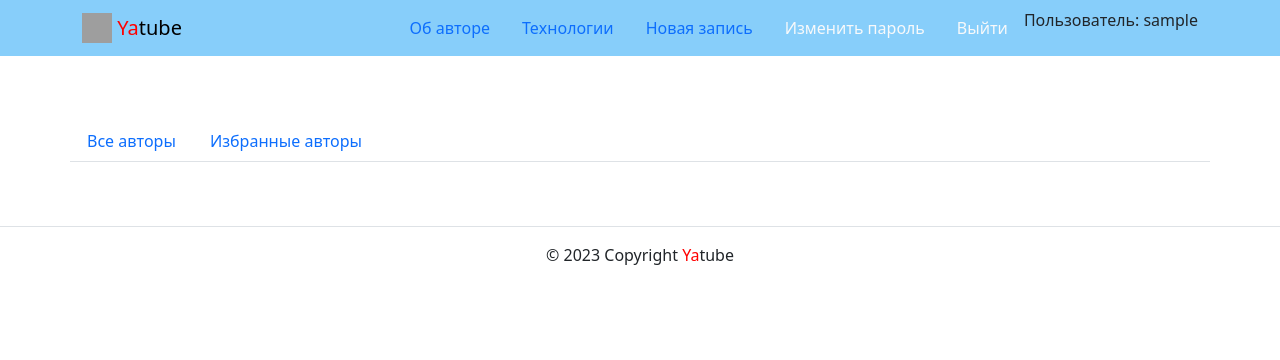
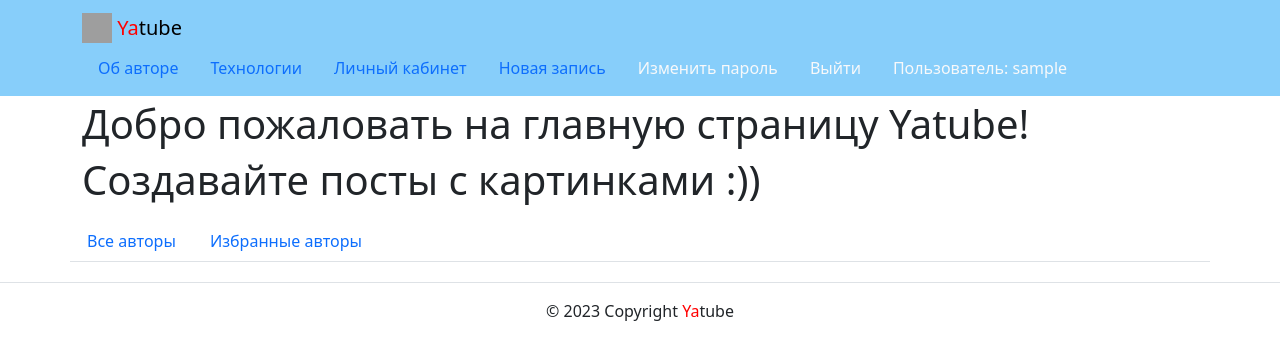
Before and after one commit to smaspb17/facetube, a Django app: page / in a window 1280 px wide. Shown: the top 360 px of the page. Run offline with Django 3.2, Linux system fonts and the light colour scheme; the visitor is signed in with stand-in values (Sample User, id 1); data that the repository does not hold is empty; some libraries are stand-ins or nearby versions; grey boxes are pictures that could not be loaded.

Commit message:
Update by me 1

```diff
--- a/yatube/posts/views.py
+++ b/yatube/posts/views.py
@@ -3,13 +3,13 @@ from django.contrib.auth.models import User
 from django.shortcuts import render, get_object_or_404, redirect
 from django.contrib.auth.decorators import login_required  # встр. авториз
 from django.core.paginator import Paginator
-from django.views.decorators.cache import cache_page
+# from django.views.decorators.cache import cache_page
 from .models import Post, Group, Comment, Follow
 from . forms import PostForm, CommentForm
 
 
 SELECT_LIMIT = 10
-CACHE_TIME_IN_SEC = 20
+# CACHE_TIME_IN_SEC = 1
 
 
 def paginator(request, posts):
@@ -19,7 +19,7 @@ def paginator(request, posts):
     return page_obj
 
 
-@cache_page(CACHE_TIME_IN_SEC, key_prefix='index_page')
+# @cache_page(CACHE_TIME_IN_SEC, key_prefix='index_page')
 def index(request):
     post_list = Post.objects.all().select_related('author')
     page_obj = paginator(request, post_list)
@@ -59,6 +59,8 @@ def profile(request, username):
         'posts': posts,
         'following': following,
         'follower_count': follower_count,
+        'user': user,
+        'author': author,
     }
     return render(request, 'posts/profile.html', context)
 
--- a/yatube/templates/about/author.html
+++ b/yatube/templates/about/author.html
@@ -6,10 +6,10 @@
   Всем привет! Меня зовут Марат и я начинающий программист. Осваиваю язык программирования Python, а с ним и фреймворк Django.
   Это мой первый сайт, сделанный под чутким руководством команды Яндекс.Практикума. Тут все по простому, но сделано с душой.
   Программистом стал после юриста и экономиста, потому что программы и компьютер нравятся с детства. Хочу быть одним из тех,
-  кто создает полезные вещи для хороших людей!
+  кто создает полезные вещи для людей!
 </p>
 <p>
-  В движении к программированию мне помогла советом моя мама, и котики! Мур мяу!
+  В движении к программированию мне помогла советом моя судьба в 2021-2022 гг.!
 </p>
 <p><a href="https://github.com/smaspb17">Мой аккаунт в Github</a></p>
 {% endblock %}
--- a/yatube/templates/includes/header.html
+++ b/yatube/templates/includes/header.html
@@ -20,6 +20,11 @@
         </li>
         {% if user.is_authenticated %}
         <li class="nav-item">
+          <a class="nav-link {% if view_name == 'posts:profile' %}active{% endif %}"
+            href="{% url 'posts:profile' user.username %}">Личный кабинет
+          </a>
+        </li>
+        <li class="nav-item">
           <a class="nav-link {% if view_name == 'posts:post_create' %}active{% endif %}"
             href="{% url 'posts:post_create' %}">Новая запись
           </a>
@@ -34,8 +39,10 @@
             href="{% url 'users:logout' %}">Выйти
           </a>
         </li>
-        <li>
+        <li class="nav-item">
+          <a class="nav-link link-light">
           Пользователь: {{ user.username }}
+          </a>
         </li>
         {% else %}
         <li class="nav-item">
--- a/yatube/templates/posts/index.html
+++ b/yatube/templates/posts/index.html
@@ -1,11 +1,12 @@
 {% extends 'base.html' %}
 {% load thumbnail %}
-{% load cache %}
+<!-- {% load cache %} -->
 {% block title %}Последние обновления на сайте{% endblock %}
 {% block content %}
   <!-- класс py-5 создает отступы сверху и снизу блока -->
-  <div class="container py-5">
-  {% cache 20 index_page %}
+  <div class="container py-1">
+  <h1>Добро пожаловать на главную страницу Yatube!</h1>
+  <h1>Создавайте посты с картинками :))</h1>
   {% include 'posts/includes/switcher.html' %}
   {% for post in page_obj %}
     <ul>
@@ -13,19 +14,26 @@
         Автор: {{ post.author.get_full_name }}
       </li>
       <li>
+        Группа: {{ post.group.title }}
+      </li>
+      <li>
         Дата публикации: {{ post.pub_date|date:"d E Y" }}
       </li>
+      <li>
+        <a href="{% url 'posts:profile' post.author.username %}">Страничка автора поста</a>
+      </li>
+      {% if post.group %}
+      <li>
+        <a href="{% url 'posts:group_list' post.group.slug %}">Все записи группы</a>
+      </li>
+      {% endif %}
     </ul>
     {% thumbnail post.image "660x139" crop="center" upscale=True as im %}
         <img class="card-img my-2" src="{{ im.url }}">
     {% endthumbnail %}
     <p>{{ post.text }}</p>
-    {% if post.group %}
-      <a href="{% url 'posts:group_list' post.group.slug %}">все записи группы</a>
-    {% endif %}
     {% if not forloop.last %}<hr>{% endif %}
   {% endfor %}
-  {% endcache %}
     <!-- под последним постом нет линии -->
   {% include 'posts/includes/paginator.html' %}
   </div>
--- a/yatube/templates/posts/profile.html
+++ b/yatube/templates/posts/profile.html
@@ -4,10 +4,11 @@
   Профайл пользователя {{ username }}
 {% endblock %}
 {% block content %}
-  <div class="mb-5">
+  <div class="container py-1">
   <h1>Все посты пользователя {{ username }} </h1>
   <h3>Всего постов: {{ post_count }} </h3>
   <h3>Всего подписок: {{ follower_count }} </h3>
+  {% if user != author %}
     {% if following %}
       <a
         class="btn btn-lg btn-light"
@@ -22,6 +23,7 @@
       >
         Подписаться
       </a>
+    {% endif %}
   {% endif %}
     <article>
     {% for post in page_obj %}
@@ -42,7 +44,7 @@
     </p>
     <ul>
       <li>
-        <a href="{% url 'posts:post_detail' post.pk %}">подробная информация </a>
+        <a href="{% url 'posts:post_detail' post.pk %}">подробная информация и комментарии </a>
       </li>
       <li>
       {% if post.group %}
--- a/yatube/yatube/urls.py
+++ b/yatube/yatube/urls.py
@@ -18,6 +18,8 @@ handler403 = 'core.views.csrf_failure'  # обработчик ошибки 403
 
 # Разрешение брать картинки пользователя в режиме отладки
 if settings.DEBUG:
+    import debug_toolbar
+    urlpatterns += (path('__debug__/', include('debug_toolbar.urls')),)
     urlpatterns += static(
         settings.MEDIA_URL, document_root=settings.MEDIA_ROOT
     )
```
Also changed, not shown: yatube/yatube/settings.py (+17 -5 lines). Lines whose indentation alone changed are shown as unchanged.
